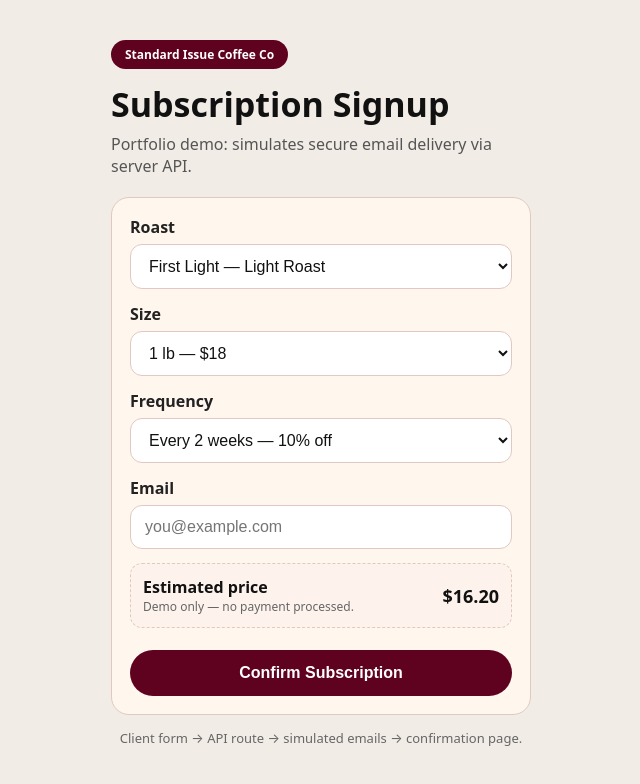
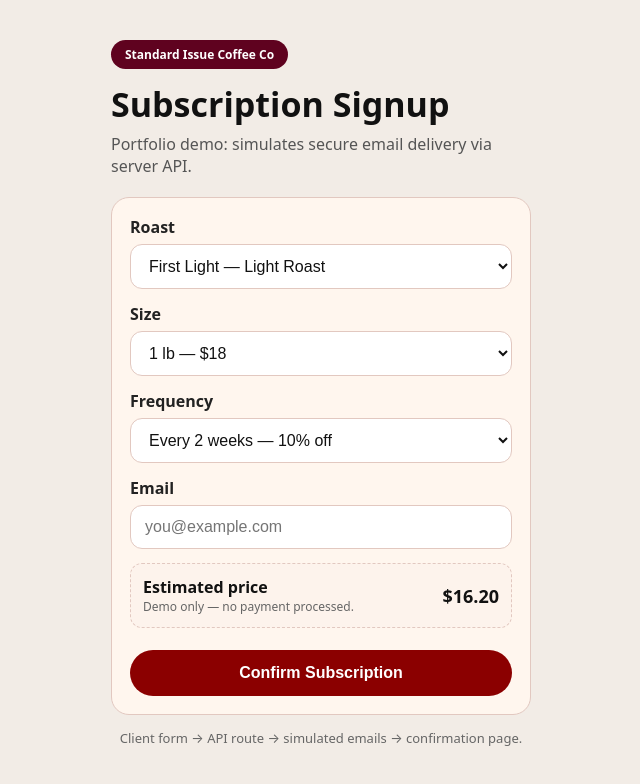
Before and after one commit to masonbarneslv/standard-issue-coffee-co., a Next.js app: page /subscribe in a window 1280 px wide. Shown: the top 784 px of the page, without its empty margins (319-959 px from the left). Built offline with nearby package versions, Linux system fonts and the light colour scheme.

Commit message:
Change button background color to #8b0000

```diff
--- a/app/subscribe/page.jsx
+++ b/app/subscribe/page.jsx
@@ -216,7 +216,7 @@ const styles = {
     marginTop: 8,
     padding: "14px",
     borderRadius: 999,
-    background: "#5f021f",
+    background: "#8b0000",
     color: "#fff",
     fontSize: 16,
     fontWeight: 800,
```
